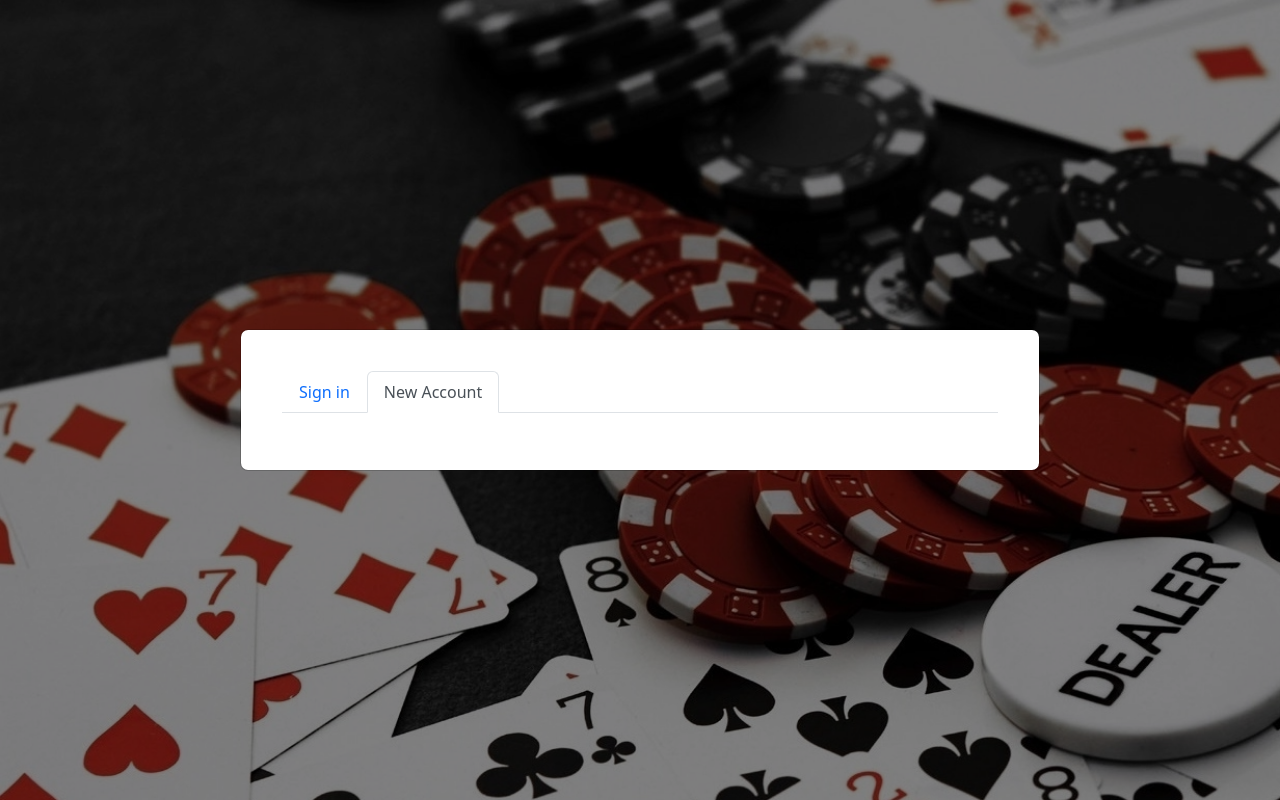
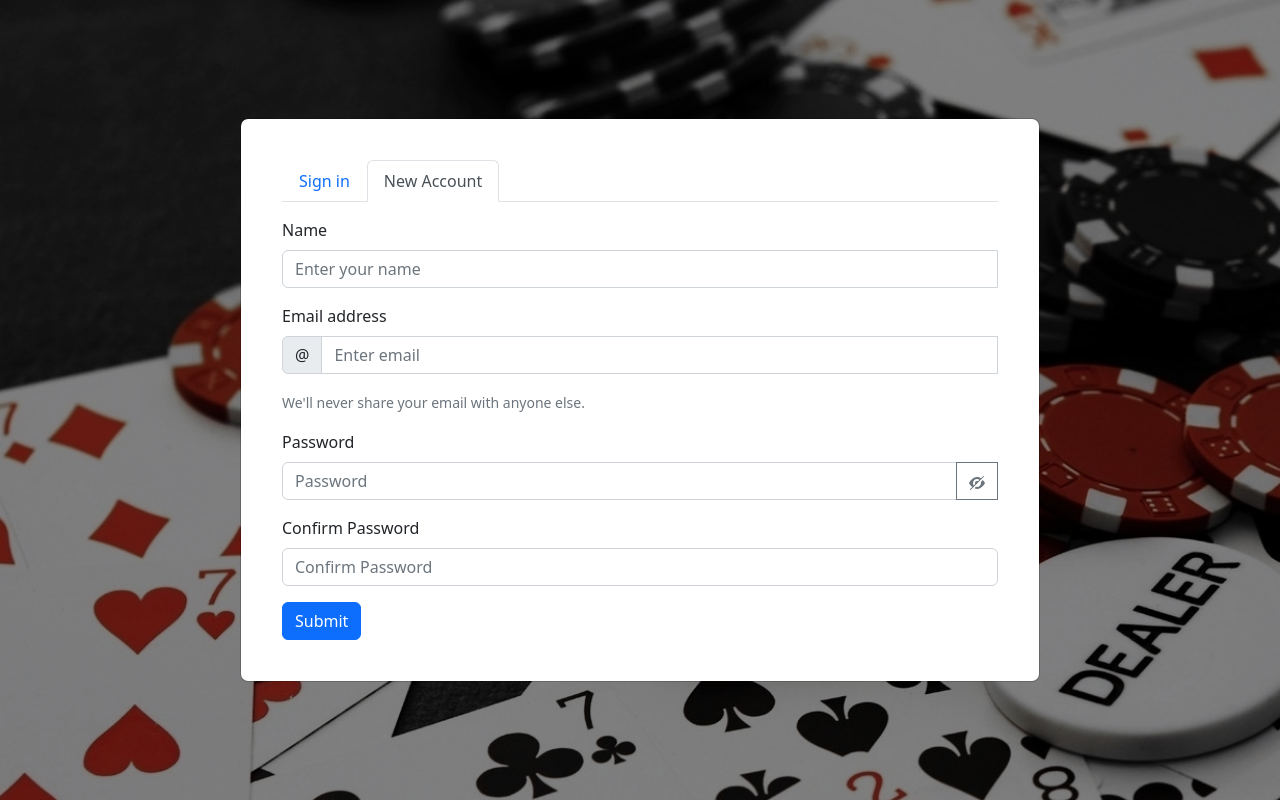
Before and after one commit to kanon-gaming/casino-gaming-front, a React (Create React App) app: page / in a window 1280 px wide. Both pictures are taken after a click on the tab "New Account". Built offline with nearby package versions, Linux system fonts and the light colour scheme.

Commit message:
feat!: register page without api connection

```diff
--- a/package.json
+++ b/package.json
@@ -16,6 +16,7 @@
     "react": "^18.2.0",
     "react-bootstrap": "^2.7.0",
     "react-dom": "^18.2.0",
+    "react-icons": "^4.7.1",
     "react-router-dom": "^6.8.1",
     "react-scripts": "5.0.1",
     "typescript": "^4.9.5",
--- a/src/Pages/Account/AccountPartial.tsx
+++ b/src/Pages/Account/AccountPartial.tsx
@@ -4,6 +4,7 @@ import Modal from "react-bootstrap/Modal";
 
 import { Tab, Tabs } from "react-bootstrap";
 import { LoginPartial } from "./Login/LoginPartial";
+import { RegisterPartial } from "./Register/RegisterPartial";
 
 export function AccountPartial() {
 
@@ -23,7 +24,9 @@ export function AccountPartial() {
           <Tab eventKey="login" title="Sign in">
             <LoginPartial />
           </Tab>
-          <Tab eventKey="register" title="New Account"></Tab>
+          <Tab eventKey="register" title="New Account">
+            <RegisterPartial />
+          </Tab>
         </Tabs>
       </Modal.Body>
     </Modal>
--- a/src/Pages/Account/Login/LoginPartial.tsx
+++ b/src/Pages/Account/Login/LoginPartial.tsx
@@ -52,6 +52,9 @@ export const LoginPartial = observer(() => {
         <Form.Label>Password</Form.Label>
         <Form.Control
           type="password"
+          onChange={(e) =>
+            (accountStore.loginModel.password = e.currentTarget.value)
+          }
           placeholder="Password"
           aria-label="Password"
           aria-describedby="password"
--- /dev/null
+++ b/src/Pages/Account/Register/RegisterPartial.tsx
@@ -0,0 +1,134 @@
+import { observer } from "mobx-react";
+import React from "react";
+
+import { Button, Form, InputGroup } from "react-bootstrap";
+import { useAccountStore } from "../../../Stores/AccountStore";
+import { GoEye, GoEyeClosed } from "react-icons/go";
+
+export const RegisterPartial = observer(() => {
+  const accountStore = useAccountStore();
+
+  const isPasswordVisible = () => {
+    accountStore.registerModel.isPasswordVisible =
+      !accountStore.registerModel.isPasswordVisible;
+  };
+
+  const onSubmit = (event: any) => {
+    event.preventDefault();
+    event.stopPropagation();
+
+    const form = event.currentTarget;
+
+    if (form.checkValidity() === false) {
+      accountStore.registerModel.isValid = true;
+    } else {
+      accountStore.registerModel.isValid = false;
+    }
+  };
+
+  return (
+    <Form
+      noValidate
+      validated={accountStore.registerModel.isValid}
+      onSubmit={onSubmit}
+    >
+      <Form.Group className="mb-3" controlId="name">
+        <Form.Label>Name</Form.Label>
+        <InputGroup className="mb-3">
+          <Form.Control
+            type="text"
+            placeholder="Enter your name"
+            onChange={(e) =>
+              (accountStore.registerModel.name = e.currentTarget.value)
+            }
+            aria-label="Name"
+            aria-describedby="name"
+            required
+          />
+          <Form.Control.Feedback type="invalid">
+            Please provide a valid name.
+          </Form.Control.Feedback>
+        </InputGroup>
+      </Form.Group>
+
+      <Form.Group className="mb-3" controlId="emailRegister">
+        <Form.Label>Email address</Form.Label>
+        <InputGroup className="mb-3">
+          <InputGroup.Text id="basic-emailRegister">@</InputGroup.Text>
+          <Form.Control
+            type="email"
+            placeholder="Enter email"
+            onChange={(e) =>
+              (accountStore.registerModel.email = e.currentTarget.value)
+            }
+            aria-label="Email"
+            aria-describedby="email"
+            required
+          />
+          <Form.Control.Feedback type="invalid">
+            Please provide a valid email.
+          </Form.Control.Feedback>
+        </InputGroup>
+        <Form.Text className="text-muted">
+          We'll never share your email with anyone else.
+        </Form.Text>
+      </Form.Group>
+
+      <Form.Group className="mb-3" controlId="passwordRegister">
+        <Form.Label>Password</Form.Label>
+        <InputGroup className="mb-3">
+          <Form.Control
+            type={
+              accountStore.registerModel.isPasswordVisible ? "text" : "password"
+            }
+            onChange={(e) =>
+              (accountStore.registerModel.password = e.currentTarget.value)
+            }
+            placeholder="Password"
+            aria-label="Password"
+            aria-describedby="password"
+            required
+          />
+          <Button
+            type="button"
+            onClick={isPasswordVisible}
+            variant="outline-secondary"
+            id="isPasswordVisible"
+          >
+            {accountStore.registerModel.isPasswordVisible ? (
+              <GoEye />
+            ) : (
+              <GoEyeClosed />
+            )}
+          </Button>
+
+          <Form.Control.Feedback type="invalid">
+            Please provide a password.
+          </Form.Control.Feedback>
+        </InputGroup>
+      </Form.Group>
+
+      <Form.Group className="mb-3" controlId="passwordConfirmRegister">
+        <Form.Label>Confirm Password</Form.Label>
+
+        <Form.Control
+          type="password"
+          onChange={(e) =>
+            (accountStore.registerModel.passwordconfirm = e.currentTarget.value)
+          }
+          placeholder="Confirm Password"
+          aria-label="Confirm Password"
+          aria-describedby="passwordConfirmRegister"
+          required
+        />
+        <Form.Control.Feedback type="invalid">
+          Please provide a password.
+        </Form.Control.Feedback>
+      </Form.Group>
+
+      <Button variant="primary" type="submit">
+        Submit
+      </Button>
+    </Form>
+  );
+});
--- a/src/Stores/AccountStore.tsx
+++ b/src/Stores/AccountStore.tsx
@@ -1,6 +1,7 @@
 import { makeAutoObservable } from "mobx";
 import { createContext, useContext } from "react";
 import { LoginModel } from "../models/LoginModel";
+import { RegisterModel } from "../models/RegisterModel";
 
 export class AccountStore {
   loginModel: LoginModel = {
@@ -9,9 +10,14 @@ export class AccountStore {
     isValid: false,
   };
 
-  updateItem() {
-
-  }
+  registerModel: RegisterModel = {
+    name: "",
+    email: "",
+    password: "",
+    passwordconfirm: "",
+    isValid: false,
+    isPasswordVisible: false,
+  };
 
   constructor() {
     makeAutoObservable(this);
--- /dev/null
+++ b/src/models/RegisterModel.tsx
@@ -0,0 +1,8 @@
+export type RegisterModel = {
+  name: string;
+  email: string;
+  password: string;
+  passwordconfirm: string;
+  isValid: boolean;
+  isPasswordVisible: boolean;
+};
```
Also changed, not shown: 1 other file (tests, documents, lock files or other folders).
